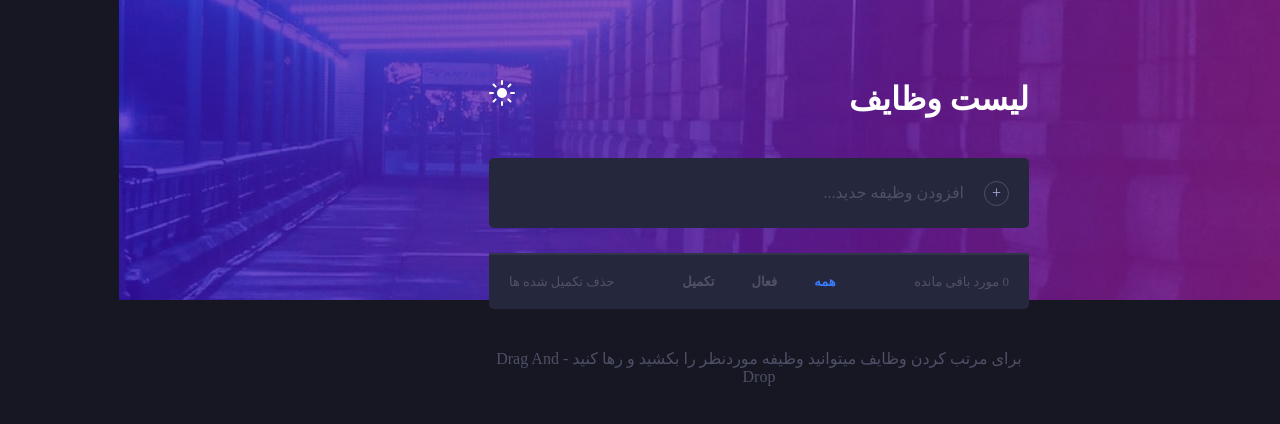
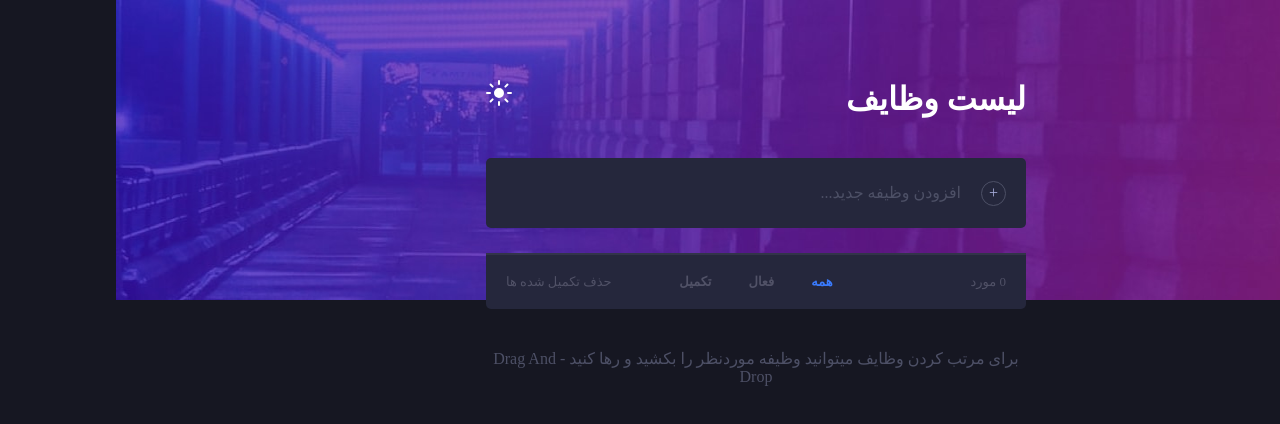
Before and after one commit to Hamid-Ba/composition-todoapp, a Vue app: page / in a window 1280 px wide. Shown: the top 424 px of the page. Built offline with nearby package versions, Linux system fonts and the light colour scheme; a web font is replaced by a local one.

Commit message:
Show Number Of Tasks By Changing Tab

```diff
--- a/src/App.vue
+++ b/src/App.vue
@@ -15,7 +15,7 @@
 
     </ul>
     <div class="card stat">
-      <p class="corner"><span id="items-left">0</span> مورد باقی مانده</p>
+      <p class="corner"><span id="items-left">{{FilterByTabs.length}}</span> مورد </p>
       <div class="filter">
         <button id="all" :class="{'on' : selectedTab == 'all'}" @click="ChangeTab('all')">همه</button>
         <button id="active" :class="{'on' : selectedTab == 'active'}" @click="ChangeTab('active')">فعال</button>
```
